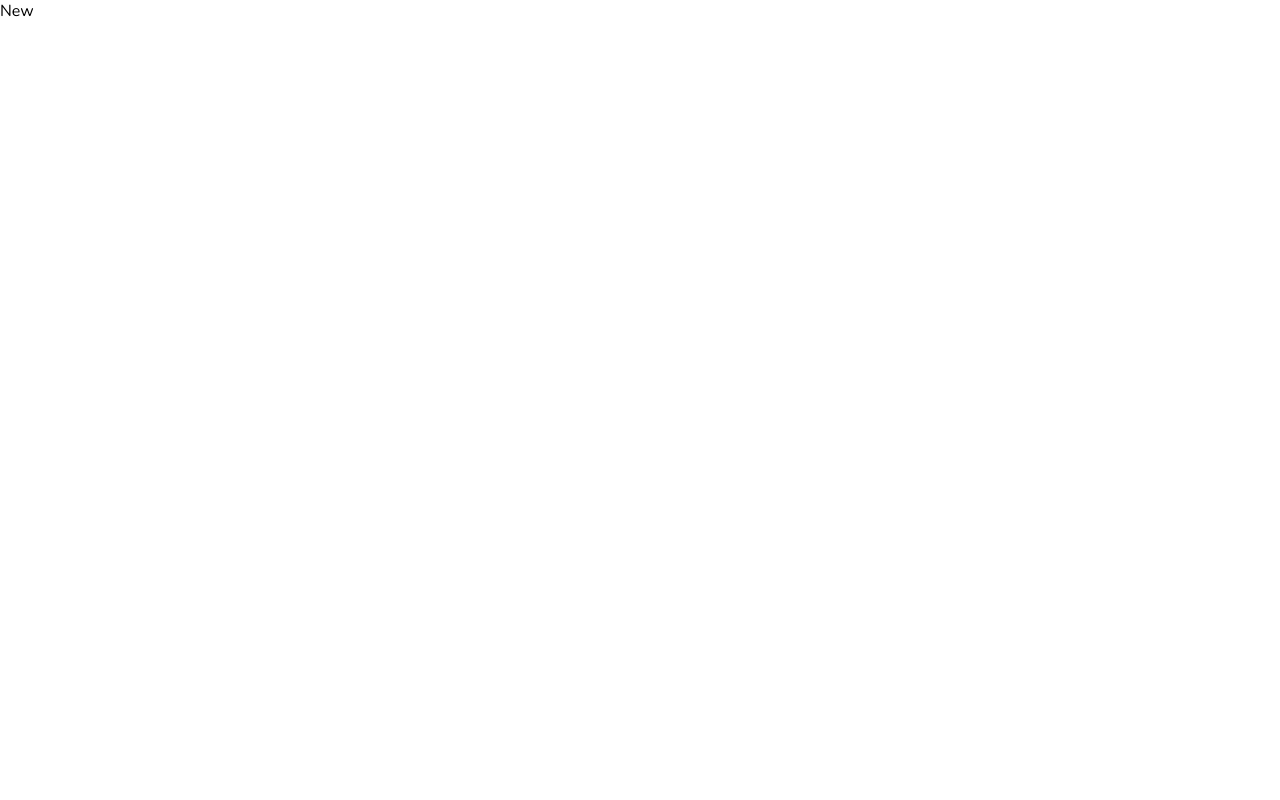
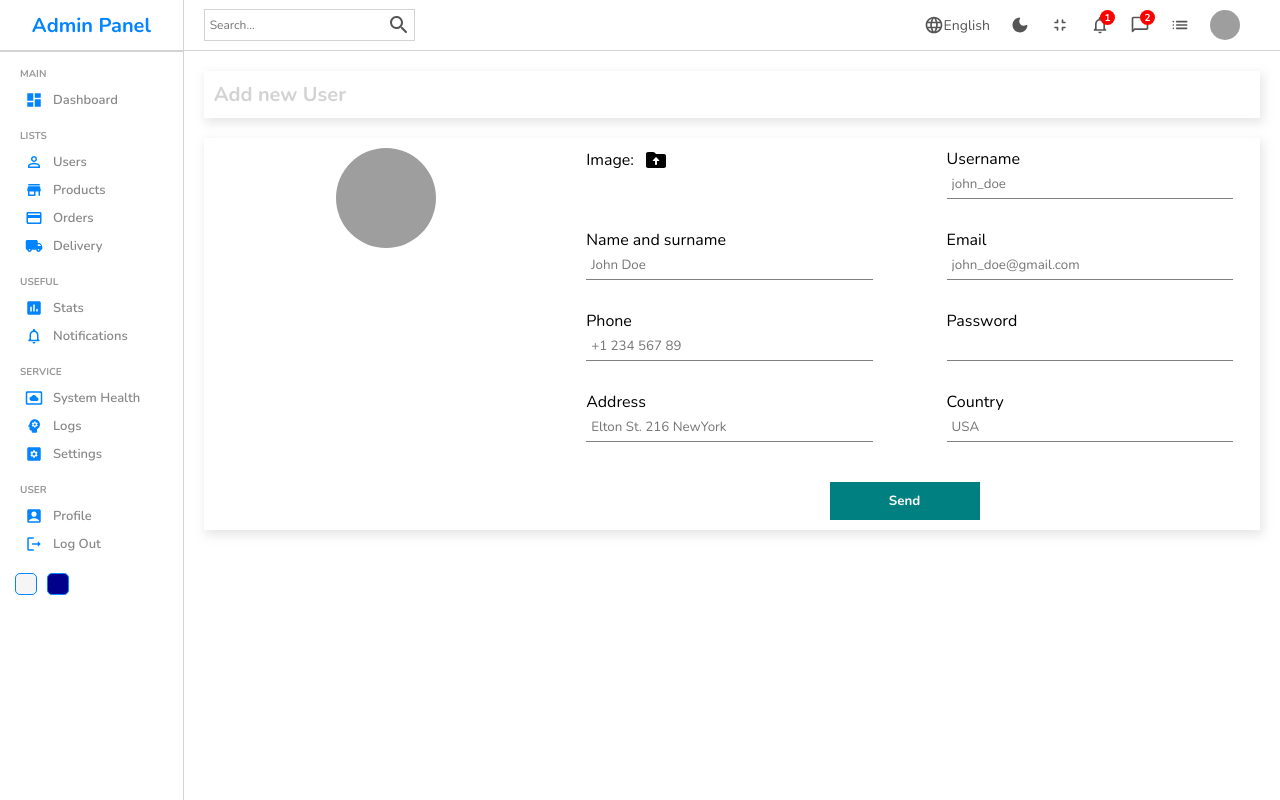
Before and after one commit to asish918/ReactJS-Admin-Panel, a React (Vite) app: page /users/new in a window 1280 px wide. Built offline with nearby package versions, Linux system fonts and the light colour scheme; grey boxes are pictures that could not be loaded.

Commit message:
Added and implemented Form design

```diff
--- /dev/null
+++ b/formSource.js
@@ -0,0 +1,76 @@
+export const userInputs = [
+    {
+        id: 1,
+        label: "Username",
+        type: "text",
+        placeholder: "john_doe",
+    },
+    {
+        id: 2,
+        label: "Name and surname",
+        type: "text",
+        placeholder: "John Doe",
+    },
+    {
+        id: 3,
+        label: "Email",
+        type: "mail",
+        placeholder: "john_doe@gmail.com",
+    },
+    {
+        id: 4,
+        label: "Phone",
+        type: "text",
+        placeholder: "+1 234 567 89",
+    },
+    {
+        id: 5,
+        label: "Password",
+        type: "password",
+    },
+    {
+        id: 6,
+        label: "Address",
+        type: "text",
+        placeholder: "Elton St. 216 NewYork",
+    },
+    {
+        id: 7,
+        label: "Country",
+        type: "text",
+        placeholder: "USA",
+    },
+];
+
+export const productInputs = [
+    {
+        id: 1,
+        label: "Title",
+        type: "text",
+        placeholder: "Apple Macbook Pro",
+    },
+    {
+        id: 2,
+        label: "Description",
+        type: "text",
+        placeholder: "Description",
+    },
+    {
+        id: 3,
+        label: "Category",
+        type: "text",
+        placeholder: "Computers",
+    },
+    {
+        id: 4,
+        label: "Price",
+        type: "text",
+        placeholder: "100",
+    },
+    {
+        id: 5,
+        label: "Stock",
+        type: "text",
+        placeholder: "in stock",
+    },
+];
--- a/src/App.jsx
+++ b/src/App.jsx
@@ -5,6 +5,7 @@ import Single from './pages/single/Single'
 import New from './pages/new/New'
 
 import { BrowserRouter, Routes, Route } from 'react-router-dom'
+import { productInputs, userInputs } from '../formsource'
 
 function App() {
 
@@ -19,13 +20,13 @@ function App() {
             <Route path='users'>
               <Route index element={<List />}></Route>
               <Route path=':userId' element={<Single />}></Route>
-              <Route path='new' element={<New />}></Route>
+              <Route path='new' element={<New inputs = {userInputs} title="Add new User" />}></Route>
             </Route>
 
             <Route path='products'>
               <Route index element={<List />}></Route>
               <Route path=':productID' element={<Single />}></Route>
-              <Route path='new' element={<New />}></Route>
+              <Route path='new' element={<New inputs = {productInputs} title="Add new Product" />}></Route>
             </Route>
           </Route>
         </Routes>
--- a/src/pages/new/New.jsx
+++ b/src/pages/new/New.jsx
@@ -1,8 +1,47 @@
 import './new.scss'
+import Sidebar from '../../components/sidebar/Sidebar'
+import Navbar from '../../components/navbar/Navbar'
+import { DriveFolderUploadRounded } from '@mui/icons-material'
+import { useState } from 'react'
 
-const New = () => {
+const New = ({ inputs, title }) => {
+
+    const [file, setFile] = useState('')
+
     return (
-        <div>New</div>
+        <div className='new'>
+            <Sidebar />
+            <div className="newContainer">
+                <Navbar />
+                <div className="top">
+                    <h1>{title}</h1>
+                </div>
+                <div className="bottom">
+                    <div className="left">
+                        <img src={file ? URL.createObjectURL(file) : "https://picsum.photos/300/300"} alt="" />
+                    </div>
+                    <div className="right">
+                        <form>
+                            <div className="formInput">
+                                <label htmlFor="file">
+                                    Image:  <DriveFolderUploadRounded className='icon' />
+                                </label>
+                                <input id='file' type="file" style={{ display: "none" }} onChange={e=>setFile(e.target.files[0])} />
+                            </div>
+
+                            {inputs.map((input) => (
+                                <div className="formInput" key={input.id}>
+                                    <label htmlFor="">{input.label}</label>
+                                    <input type={input.type} placeholder={input.placeholder} />
+                                </div>
+                            ))}
+
+                            <button>Send</button>
+                        </form>
+                    </div>
+                </div>
+            </div>
+        </div>
     )
 }
 
--- a/src/pages/new/new.scss
+++ b/src/pages/new/new.scss
@@ -0,0 +1,78 @@
+.new {
+    width: 100%;
+    display: flex;
+
+    .newContainer {
+        flex: 6;
+
+        .top,
+        .bottom {
+            -webkit-box-shadow: 2px 4px 10px 1px rgba(0, 0, 0, 0.47);
+            box-shadow: 2px 4px 10px 1px rgba(201, 201, 201, 0.47);
+            padding: 10px;
+            margin: 20px;
+            display: flex;
+
+            h1 {
+                color: lightgray;
+                font-size: 20px;
+            }
+
+            .left {
+                flex: 1;
+                text-align: center;
+
+                img {
+                    width: 100px;
+                    height: 100px;
+                    border-radius: 50%;
+                    object-fit: cover;
+                }
+            }
+
+            .right {
+                flex: 2;
+
+                form {
+                    display: flex;
+                    flex-wrap: wrap;
+                    gap: 30px;
+                    justify-content: space-around;
+
+                    .formInput {
+                        width: 40%;
+
+                        label {
+                            display: flex;
+                            align-items: center;
+                            gap: 10px;
+
+                            .icon {
+                                cursor: pointer;
+                            }
+                        }
+
+                        input {
+                            width: 100%;
+                            padding: 5px;
+                            border: none;
+                            border-bottom: 1px solid gray;
+                            outline: none;
+                        }
+                    }
+
+                    button {
+                        width: 150px;
+                        padding: 10px;
+                        border: none;
+                        background-color: teal;
+                        color: white;
+                        font-weight: bold;
+                        cursor: pointer;
+                        margin-top: 10px;
+                    }
+                }
+            }
+        }
+    }
+}
```
